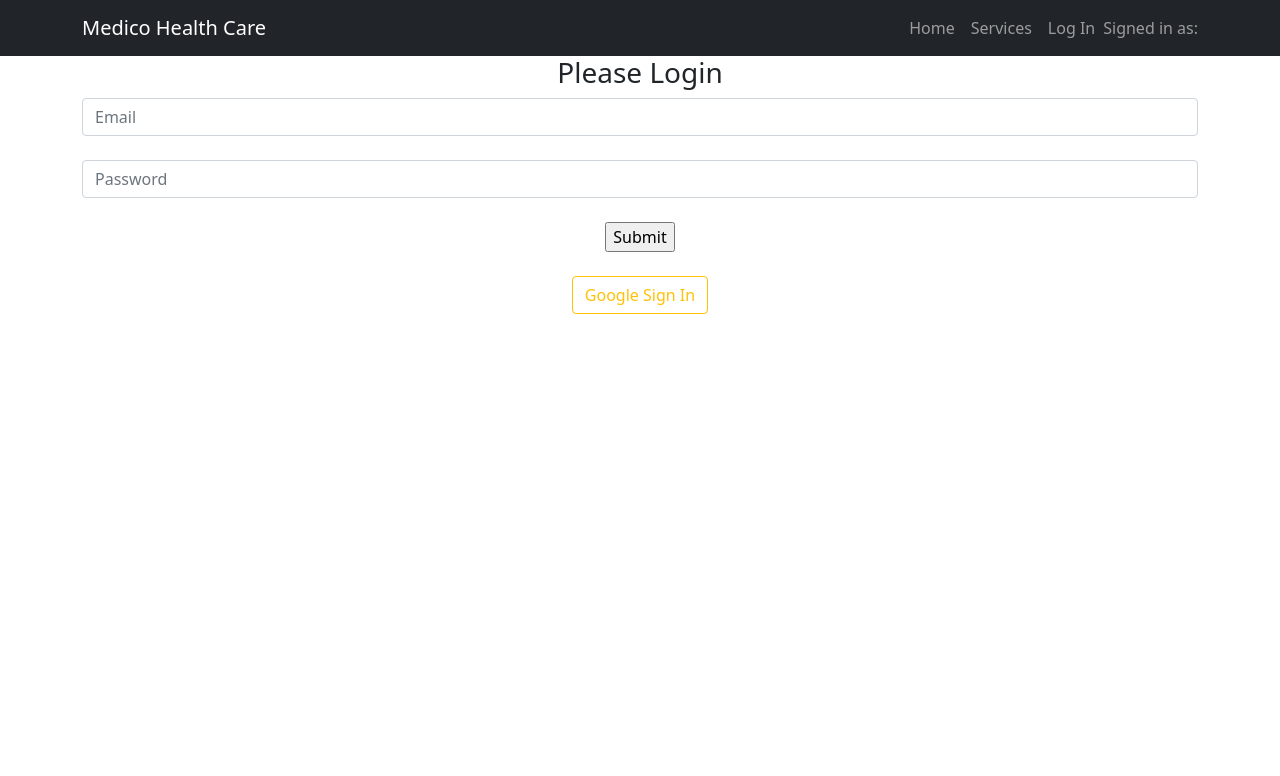
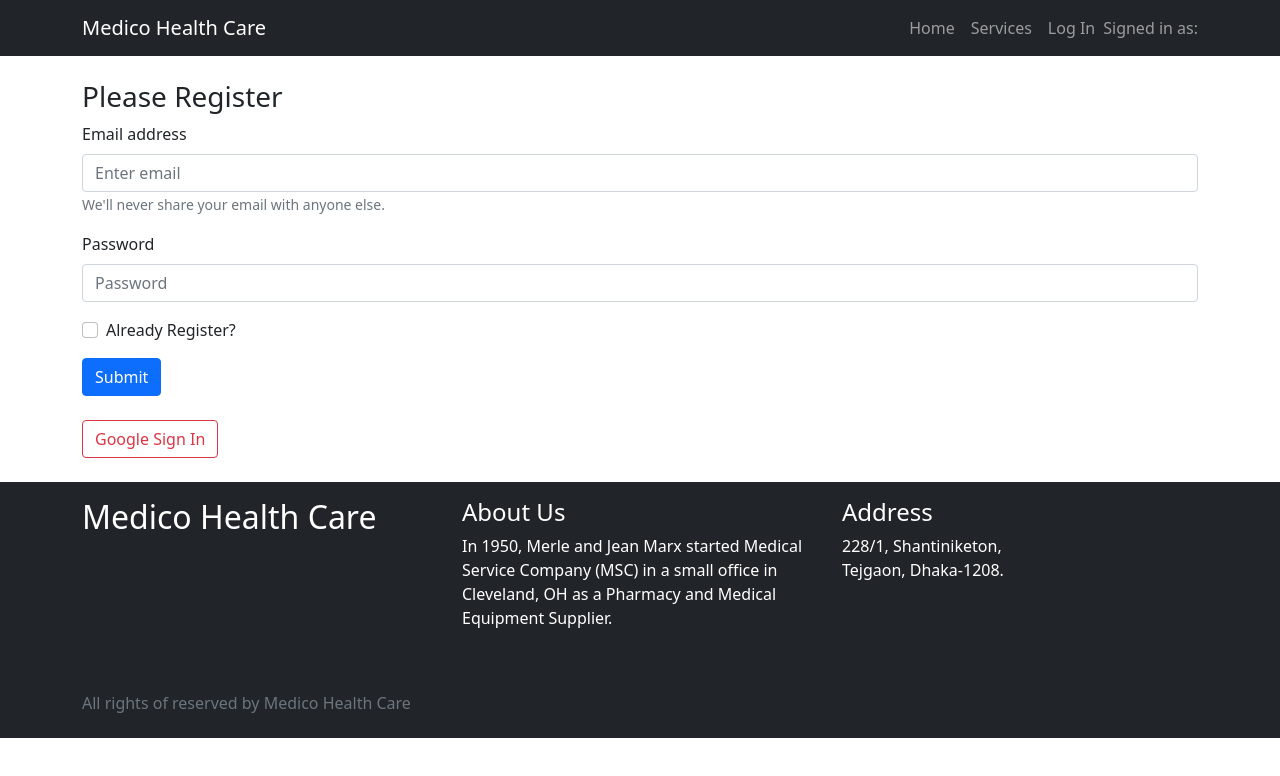
Before and after one commit to latifsagor/medico-health-care-client-side, a React (Create React App) app: page /login in a window 1280 px wide. Shown: the top 776 px of the page. Built offline with nearby package versions, Linux system fonts and the light colour scheme; no server answers.

Commit message:
login done

```diff
--- a/src/App.css
+++ b/src/App.css
@@ -1,10 +1,10 @@
 .App {
-  text-align: center;
+  /* text-align: center; */
 }
 
 .App-logo {
-  height: 40vmin;
-  pointer-events: none;
+  /* height: 40vmin;
+  pointer-events: none; */
 }
 
 @media (prefers-reduced-motion: no-preference) {
--- a/src/App.js
+++ b/src/App.js
@@ -9,6 +9,7 @@ import Login from './Components/Login/Login/Login'
 import Header from './Components/Shared/Header/Header'
 import AuthProvider from './Components/Contexts/AuthProvider'
 import PrivateRoute from './Components/Login/PrivateRoute/PrivateRoute'
+import Footer from './Components/Shared/Footer/Footer'
 
 function App() {
   return (
@@ -33,6 +34,7 @@ function App() {
               <NotFound></NotFound>
             </Route>
           </Switch>
+          <Footer />
         </BrowserRouter>
       </AuthProvider>
     </div>
--- a/src/Components/Home/Banner/Banner.css
+++ b/src/Components/Home/Banner/Banner.css
@@ -4,6 +4,6 @@
 
 .banner-img {
   background-image: url(../../images/banner.jpg);
-  height: 100vh;
+  padding: 150px 0;
   width: 100%;
 }
--- a/src/Components/Home/Banner/Banner.js
+++ b/src/Components/Home/Banner/Banner.js
@@ -7,7 +7,7 @@ const Banner = () => {
   return (
     <div className="banner-img">
       <div className="container">
-        <div className="row d-flex align-items-center">
+        <div className="row d-flex flex-row align-items-center ">
           <div className="text-start col-lg-6 col-md-6 col-12 text-light">
             <h2>Medico Hospital</h2>
             <p>
--- a/src/Components/Login/Login/Login.js
+++ b/src/Components/Login/Login/Login.js
@@ -10,6 +10,9 @@ const Login = () => {
     handleEmailChange,
     handlePasswordChange,
     error,
+    toggleLogin,
+    isLogin,
+    signInWithEmailAndPassword,
   } = useAuth()
 
   // const handleRegistration = (e) => {
@@ -17,10 +20,56 @@ const Login = () => {
   //   e.preventDefault()
   // }
   return (
-    <div className="container">
-      <h3>Please Login</h3>
+    <div className="container py-4">
+      <h3>Please {isLogin ? 'Login' : 'Register'}</h3>
       <div>
-        <form action="" onSubmit={signInWithEmail}>
+        <Form onSubmit={signInWithEmail}>
+          <Form.Group className="mb-3" controlId="formBasicEmail">
+            <Form.Label>Email address</Form.Label>
+            <Form.Control
+              onBlur={handleEmailChange}
+              type="email"
+              placeholder="Enter email"
+            />
+            <Form.Text className="text-muted">
+              We'll never share your email with anyone else.
+            </Form.Text>
+          </Form.Group>
+
+          <Form.Group className="mb-3" controlId="formBasicPassword">
+            <Form.Label>Password</Form.Label>
+            <Form.Control
+              onBlur={handlePasswordChange}
+              type="password"
+              placeholder="Password"
+            />
+          </Form.Group>
+          <Form.Group className="mb-3" controlId="formBasicCheckbox">
+            <Form.Check
+              onChange={toggleLogin}
+              type="checkbox"
+              label="Already Register?"
+            />
+          </Form.Group>
+          <Button variant="primary" type="submit">
+            Submit
+          </Button>
+        </Form>
+      </div>
+
+      <div className="text-danger">{error}</div>
+      <br />
+      <Button onClick={signInUsingGoogle} variant="outline-danger">
+        Google Sign In
+      </Button>
+    </div>
+  )
+}
+
+export default Login
+
+{
+  /* <form action="" onSubmit={signInWithEmail}>
           <input
             onBlur={handleEmailChange}
             type="email"
@@ -38,16 +87,5 @@ const Login = () => {
           />
           <br />
           <input type="submit" value="Submit" />
-        </form>
-      </div>
-
-      <div className="text-danger">{error}</div>
-      <br />
-      <Button onClick={signInUsingGoogle} variant="outline-warning">
-        Google Sign In
-      </Button>
-    </div>
-  )
+        </form> */
 }
-
-export default Login
--- /dev/null
+++ b/src/Components/NotFound/NotFound.css
@@ -0,0 +1,7 @@
+.notFound {
+  background-image: url('../images/banner_error_404.jpg');
+  height: 500px;
+  width: 100%;
+  background-size: cover;
+  background-repeat: no-repeat;
+}
--- a/src/Components/NotFound/NotFound.js
+++ b/src/Components/NotFound/NotFound.js
@@ -1,9 +1,14 @@
 import React from 'react'
+import './NotFound.css'
 
 const NotFound = () => {
   return (
-    <div>
-      <h2>NotFound page</h2>
+    <div className="container">
+      <div className="row">
+        <div className="col-lg-12 notFound">
+          <h2>NotFound page</h2>
+        </div>
+      </div>
     </div>
   )
 }
--- /dev/null
+++ b/src/Components/Shared/Footer/Footer.js
@@ -0,0 +1,35 @@
+import React from 'react'
+import './Footer.css'
+
+const Footer = () => {
+  return (
+    <div className="py-3 bg-dark text-white">
+      <div className="container">
+        <div className="row">
+          <div className="col-lg-4">
+            <h2>Medico Health Care</h2>
+          </div>
+          <div className="col-lg-4">
+            <h4>About Us</h4>
+            <p>
+              In 1950, Merle and Jean Marx started Medical Service Company (MSC)
+              in a small office in Cleveland, OH as a Pharmacy and Medical
+              Equipment Supplier.
+            </p>
+          </div>
+          <div className="col-lg-4">
+            <h4>Address</h4>
+            <p>
+              228/1, Shantiniketon, <br /> Tejgaon, Dhaka-1208.
+            </p>
+          </div>
+        </div>
+        <div className="pt-5 text-muted">
+          <h6>All rights of reserved by Medico Health Care</h6>
+        </div>
+      </div>
+    </div>
+  )
+}
+
+export default Footer
--- a/src/Components/Shared/Header/Header.js
+++ b/src/Components/Shared/Header/Header.js
@@ -1,12 +1,5 @@
 import React from 'react'
-import {
-  Button,
-  ButtonGroup,
-  Container,
-  Nav,
-  Navbar,
-  NavDropdown,
-} from 'react-bootstrap'
+import { Button, Container, Nav, Navbar } from 'react-bootstrap'
 import { Link } from 'react-router-dom'
 import { HashLink } from 'react-router-hash-link'
 import useAuth from '../../hooks/useAuth'
@@ -31,7 +24,7 @@ const Header = () => {
               Services
             </Nav.Link>
             {user?.email ? (
-              <Button onClick={logOut} variant="outline-warning">
+              <Button onClick={logOut} variant="outline-warning mx-3">
                 Log Out
               </Button>
             ) : (
@@ -40,7 +33,11 @@ const Header = () => {
               </Nav.Link>
             )}
             <Navbar.Text>
-              Signed in as: <a href="#login"> {user?.displayName} </a>
+              Signed in as:{' '}
+              <a href="#login">
+                {' '}
+                {user?.displayName ? user?.displayName : user?.email}{' '}
+              </a>
             </Navbar.Text>
           </Nav>
         </Navbar.Collapse>
--- a/src/Components/hooks/useFirebase.js
+++ b/src/Components/hooks/useFirebase.js
@@ -6,6 +6,7 @@ import {
   onAuthStateChanged,
   createUserWithEmailAndPassword,
   signInWithEmailAndPassword,
+  sendEmailVerification,
 } from 'firebase/auth'
 import { useEffect, useState } from 'react'
 import initializeAuthentication from '../Login/Firebase/firebase.init'
@@ -18,6 +19,7 @@ const useFirebase = () => {
   const [email, setEmail] = useState('')
   const [password, setPassword] = useState('')
   const [error, setError] = useState('')
+  const [isLogin, setIsLogin] = useState(false)
 
   const auth = getAuth()
 
@@ -36,20 +38,48 @@ const useFirebase = () => {
   // Sign in with email
   const signInWithEmail = (e) => {
     e.preventDefault()
-    console.log(email, password)
+    // console.log(email, password)
     if (password.length < 6) {
       setError('Password at least 6 character')
       return
     }
+    isLogin ? processLogin(email, password) : createNewUser(email, password)
+  }
+
+  const processLogin = (email, password) => {
+    signInWithEmailAndPassword(auth, email, password)
+      .then((result) => {
+        const user = result.user
+        setUser(user)
+        setError('')
+      })
+      .catch((error) => {
+        setError(error.message)
+      })
+  }
+
+  const createNewUser = (email, password) => {
     createUserWithEmailAndPassword(auth, email, password)
       .then((result) => {
         const user = result.user
         console.log(user)
         setError('')
+        verifyEmail()
       })
       .catch((error) => {
         setError(error.message)
       })
+  }
+
+  const verifyEmail = () => {
+    sendEmailVerification(auth.currentUser).then((result) => {
+      console.log(result)
+    })
+  }
+
+  // checkbox
+  const toggleLogin = (e) => {
+    setIsLogin(e.target.checked)
   }
 
   const handleEmailChange = (e) => {
@@ -88,6 +118,9 @@ const useFirebase = () => {
     handleEmailChange,
     handlePasswordChange,
     error,
+    toggleLogin,
+    isLogin,
+    signInWithEmailAndPassword,
   }
 }
 
```
Also changed, not shown: src/Components/Shared/Footer/Footer.css (added), src/Components/images/banner_error_404.jpg (added).
